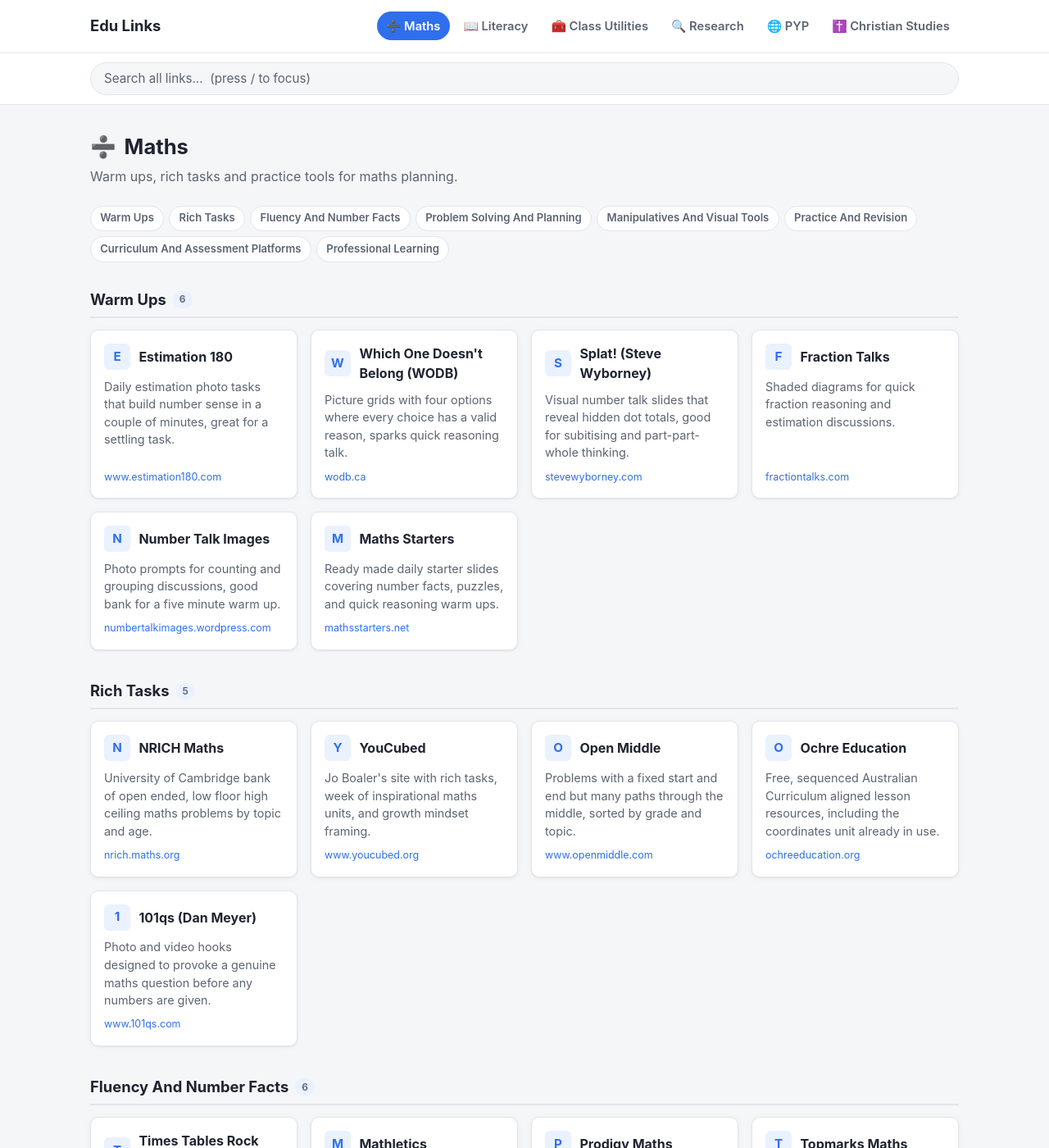
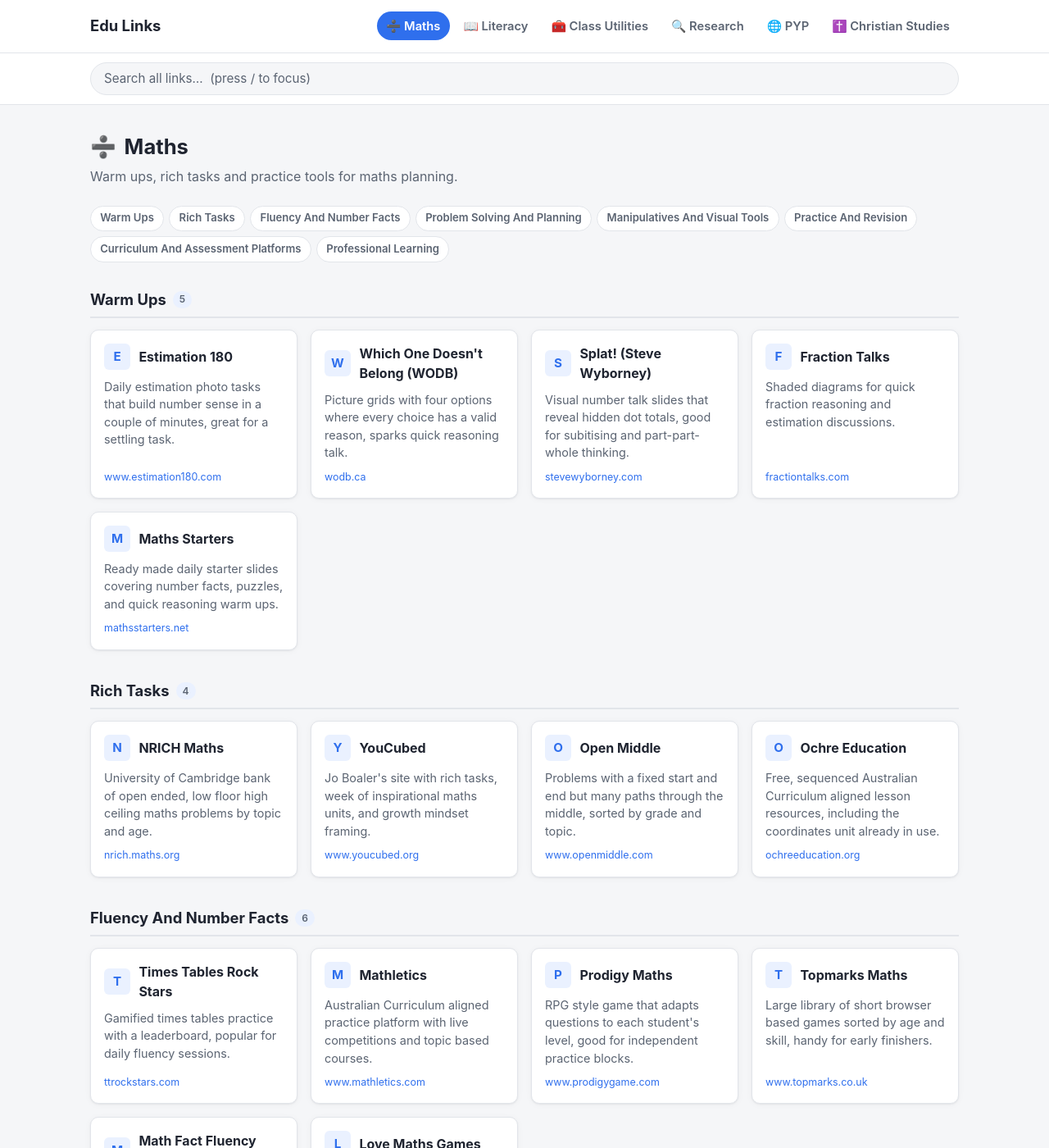
Before and after one commit to andrew-snape/Edu-Links, a Jekyll site: the page built from maths.md, in a window 1280 px wide and 1400 px high. Shown: the whole window at 82% size. Built offline with Jekyll 4.4.1, drawn with Linux system fonts in a browser that asks for light colours; some of the changed text lies outside the part shown.

Commit message:
Update links.yml

```diff
--- a/_data/links.yml
+++ b/_data/links.yml
@@ -20,9 +20,6 @@ maths:
     - name: Fraction Talks
       url: https://fractiontalks.com/
       description: Shaded diagrams for quick fraction reasoning and estimation discussions.
-    - name: Number Talk Images
-      url: https://numbertalkimages.wordpress.com/
-      description: Photo prompts for counting and grouping discussions, good bank for a five minute warm up.
     - name: Maths Starters
       url: https://mathsstarters.net/
       description: Ready made daily starter slides covering number facts, puzzles, and quick reasoning warm ups.
@@ -40,9 +37,6 @@ maths:
     - name: Ochre Education
       url: https://ochreeducation.org/
       description: Free, sequenced Australian Curriculum aligned lesson resources, including the coordinates unit already in use.
-    - name: 101qs (Dan Meyer)
-      url: https://www.101qs.com/
-      description: Photo and video hooks designed to provoke a genuine maths question before any numbers are given.
 
   fluency_and_number_facts:
     - name: Times Tables Rock Stars
@@ -94,9 +88,6 @@ maths:
     - name: Toy Theater Maths
       url: https://toytheater.com/category/teacher-tools/virtual-manipulatives/
       description: Simple virtual manipulatives and maths games that run straight in the browser.
-    - name: Didax Virtual Manipulatives
-      url: https://www.didax.com/apps/manipulatives/
-      description: Free online versions of common classroom manipulatives such as base ten blocks and counters.
 
   practice_and_revision:
     - name: Maths Is Fun
@@ -269,6 +260,11 @@ class_utilities:
       url: https://www.ronritchhart.com/
       description: Co-author of Making Thinking Visible, with downloadable routine documents and Cultures of Thinking materials.
 
+  evidence_and_research:
+    - name: AERO (Australian Education Research Organisation)
+      url: https://www.edresearch.edu.au/
+      description: Australia's national education evidence body, with practice guides, videos and courses on effective teaching strategies.
+
 research:
   search_and_encyclopedia:
     - name: Kiddle
```
